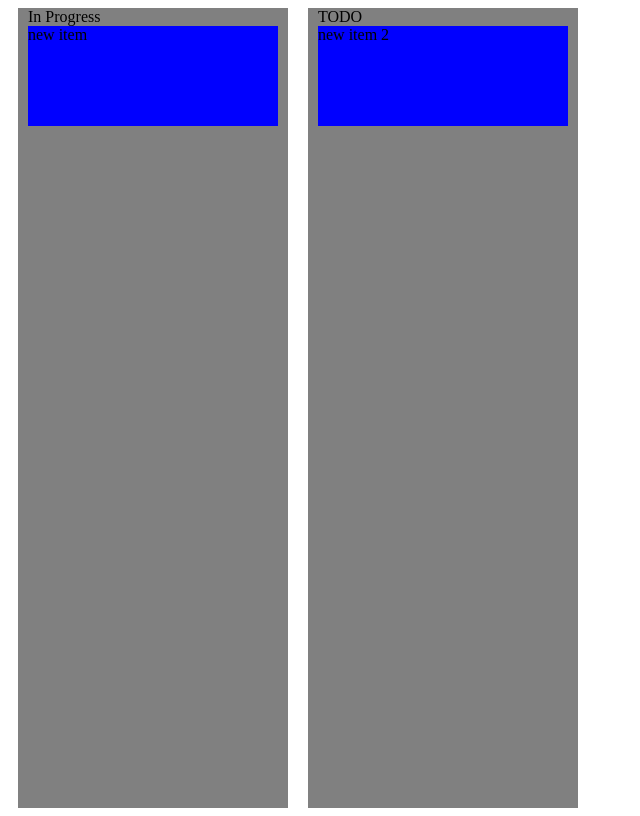
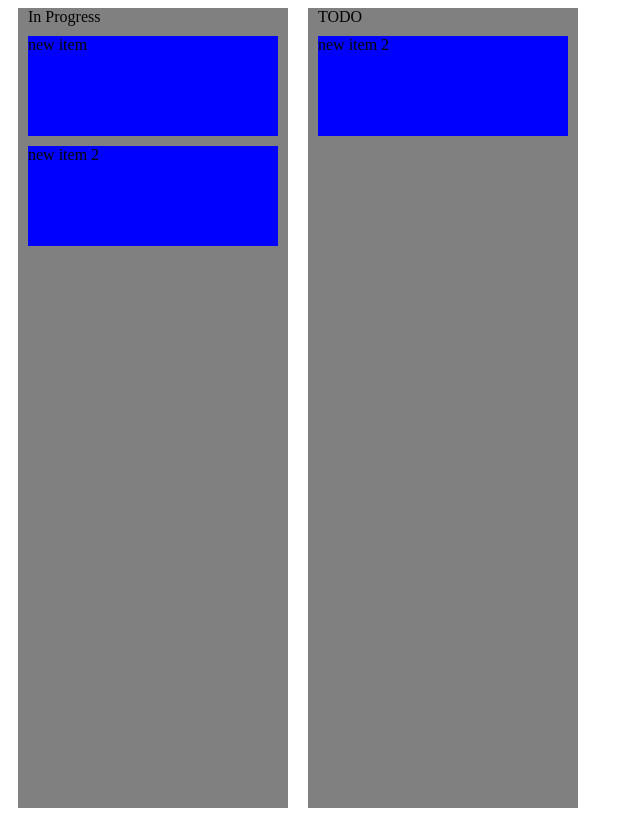
Before and after one commit to saxenanihal95/Trello_Clone, a Next.js app: page / in a window 1280 px wide. Shown: the whole page, without its empty margins (0-640 px from the left). Built offline with nearby package versions, Linux system fonts and the light colour scheme.

Commit message:
Drop to other column

```diff
--- a/components/column/Column.js
+++ b/components/column/Column.js
@@ -1,10 +1,10 @@
 import { useDrop } from "react-dnd";
 import { ItemTypes } from "../item/Item";
 
-export default function Column({ children }) {
+export default function Column({ children, name }) {
   const [{ canDrop, isOver }, drop] = useDrop(() => ({
     accept: ItemTypes.CARD,
-    drop: () => ({ name: "Card" }),
+    drop: () => ({ name }),
     collect: (monitor) => ({
       isOver: monitor.isOver(),
       canDrop: monitor.canDrop()
--- a/components/item/Item.js
+++ b/components/item/Item.js
@@ -4,19 +4,15 @@ export const ItemTypes = { CARD: "card" };
 const style = {
   backgroundColor: "blue",
   width: "100%",
-  minHeight: 100
+  minHeight: 100,
+  margin: "10px 0"
 };
 
-export default function Item({ children, name }) {
+export default function Item({ children, name, end, title }) {
   const [{ isDragging }, drag] = useDrag(() => ({
     type: ItemTypes.CARD,
     item: { name },
-    end: (item, monitor) => {
-      const dropResult = monitor.getDropResult();
-      if (item && dropResult) {
-        alert(`You dropped ${item.name} into ${dropResult.name}!`);
-      }
-    },
+    end,
     collect: (monitor) => ({
       isDragging: monitor.isDragging(),
       handlerId: monitor.getHandlerId()
--- a/pages/index.js
+++ b/pages/index.js
@@ -3,15 +3,20 @@ import Column from "../components/column/Column";
 import { HTML5Backend } from "react-dnd-html5-backend";
 import { DndProvider } from "react-dnd";
 import Item from "../components/item/Item";
+import { useState } from "react";
 
 export default function IndexPage() {
-  const columns = [
+  const initalColumns = [
     {
       id: uuidv4(),
       title: "In Progress",
       items: [
         {
           title: "new item",
+          id: uuidv4()
+        },
+        {
+          title: "new item 2",
           id: uuidv4()
         }
       ]
@@ -28,14 +33,37 @@ export default function IndexPage() {
     }
   ];
 
+  const [columns, setColumns] = useState(initalColumns);
+
   return (
     <DndProvider backend={HTML5Backend}>
       <div style={{ display: "flex", height: "100vh", overflowX: "scroll" }}>
-        {columns.map((column) => (
-          <Column key={column.id}>
+        {columns.map((column, index) => (
+          <Column key={column.id} name={column.id}>
             {column.title}
             {column?.items?.map((item) => (
-              <Item key={item.id} name={item.id}>
+              <Item
+                key={item.id}
+                name={item.id}
+                end={(newItem, monitor) => {
+                  const dropResult = monitor.getDropResult();
+
+                  if (newItem && dropResult) {
+                    console.log(dropResult);
+                    const newColumnIndex = columns.findIndex(
+                      (item) => item.id === dropResult.name
+                    );
+                    const removeIndex = columns[index].items.findIndex(
+                      (i) => i.id === newItem.name
+                    );
+                    let updatedColumn = [...columns];
+                    updatedColumn[index].items.splice(removeIndex, 1);
+                    updatedColumn[newColumnIndex].items.push(item);
+                    console.log(updatedColumn);
+                    setColumns(updatedColumn);
+                  }
+                }}
+              >
                 {item.title}
               </Item>
             ))}
```
